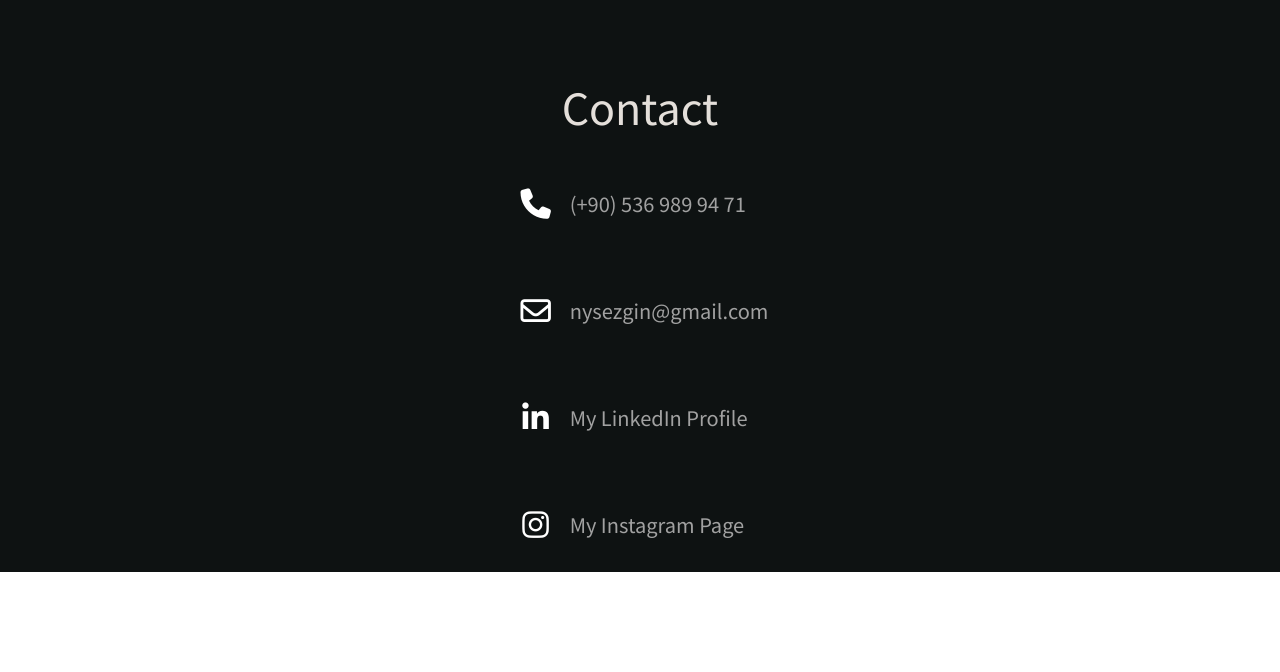
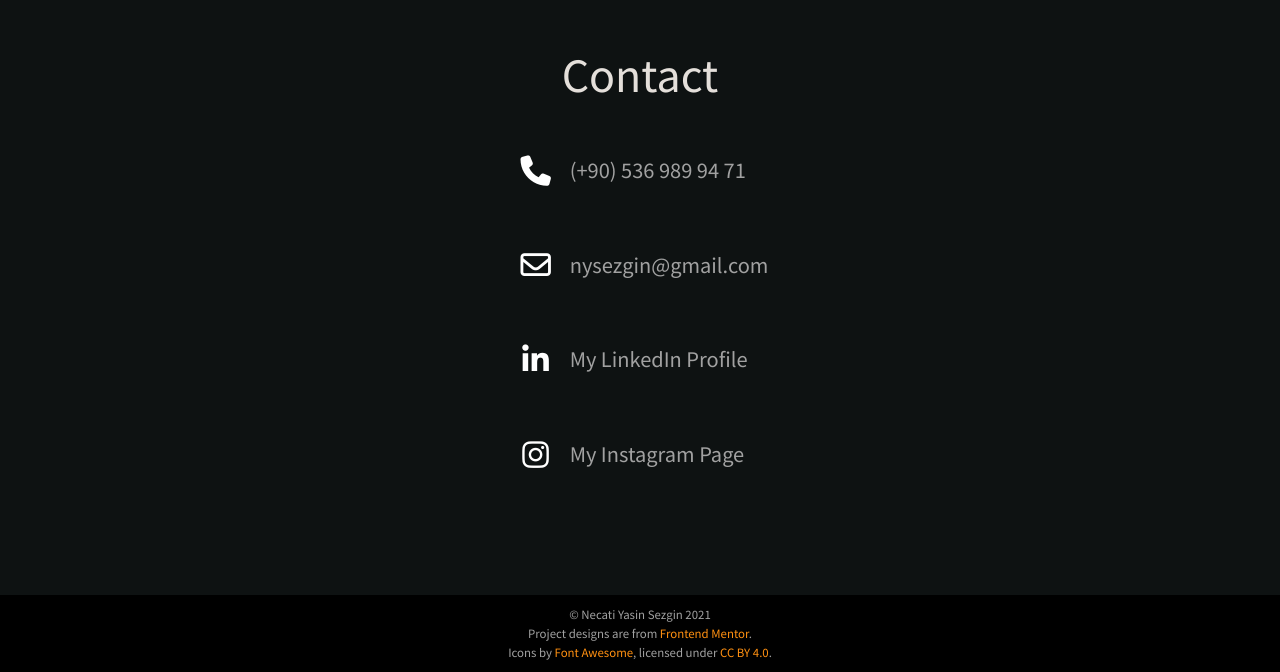
Before and after one commit to nysezgin/portfolio, a React (Create React App) app: page / in a window 1280 px wide. Shown: the part 3509-4181 px from the top of the page. Before the commit the page ends 4081 px from the top, so only its background shows below. Built offline with nearby package versions, Linux system fonts and the light colour scheme.

Commit message:
added footer

```diff
--- a/src/App.js
+++ b/src/App.js
@@ -3,6 +3,7 @@ import "./App.scss";
 import React, { useEffect, useState } from "react";
 import Header from "./components/Header";
 import Main from "./components/Main";
+import Footer from "./components/Footer";
 
 function App() {
   //// IsMobile Check
@@ -20,6 +21,7 @@ function App() {
     <>
       <Header isMobile={isMobile} />
       <Main />
+      <Footer />
     </>
   );
 }
--- a/src/App.scss
+++ b/src/App.scss
@@ -80,6 +80,7 @@ body {
   min-height: 100%;
   background: $color-rich-black;
   font-family: "Source Sans Pro", sans-serif;
+  line-height: 1.5;
 }
 
 a {
@@ -275,6 +276,7 @@ header {
 .contact {
 &__wrapper {
   @extend %portfolio-sub-section;
+  margin-bottom: 100px;
 }
 
 
@@ -295,6 +297,16 @@ header {
   }
 }
 
+//// Footer
+
+footer {
+  padding: 10px;
+  font-size: 0.8rem;
+  background-color: black;
+  color: $color-quick-silver;
+  text-align: center;
+}
+
 //// Custom Scrollbar
 
 ::-webkit-scrollbar-track {
--- /dev/null
+++ b/src/components/Footer.js
@@ -0,0 +1,31 @@
+import React from 'react'
+
+export default function Footer() {
+    return (
+      <footer>
+        © Necati Yasin Sezgin 2021 <br />
+        Project designs are from{" "}
+        <a
+          target="_blank"
+          rel="noreferrer"
+          href="https://www.frontendmentor.io/challenges"
+        >
+          Frontend Mentor
+        </a>
+        . <br/> Icons by{" "}
+        <a target="_blank" rel="noreferrer" href="https://fontawesome.com">
+          Font Awesome
+        </a>
+        , licensed under{" "}
+        <a
+          className="footer__link"
+          target="_blank"
+          rel="noreferrer"
+          href="https://creativecommons.org/licenses/by/4.0/legalcode"
+        >
+          CC BY 4.0
+        </a>
+        .
+      </footer>
+    );
+}
```
Also changed, not shown: 1 other file (tests, documents, lock files or other folders).
